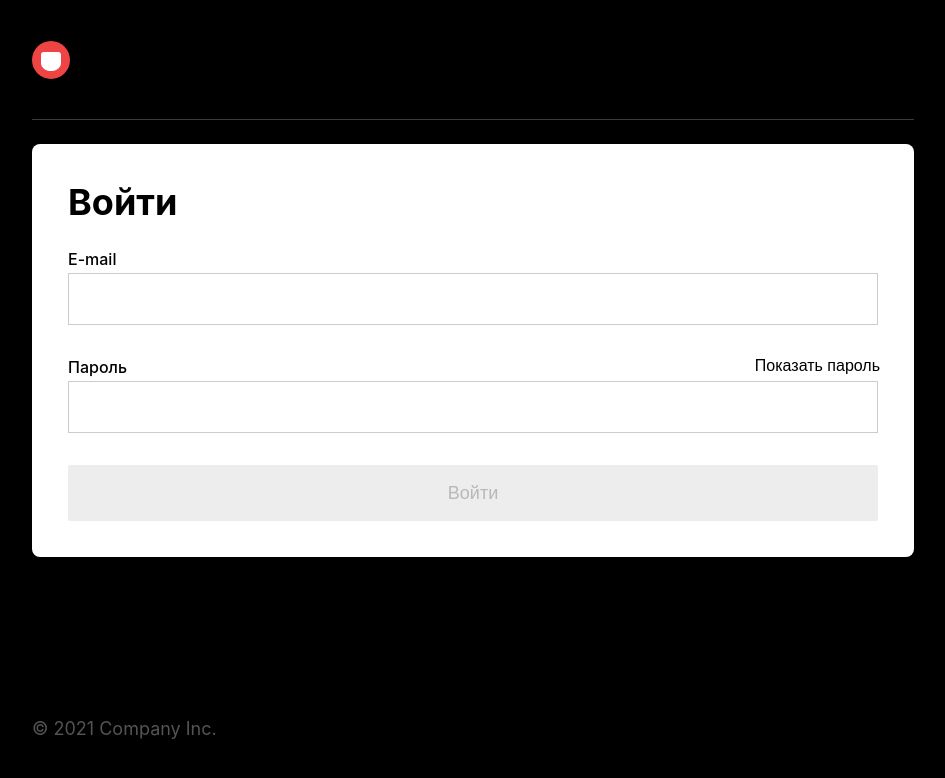
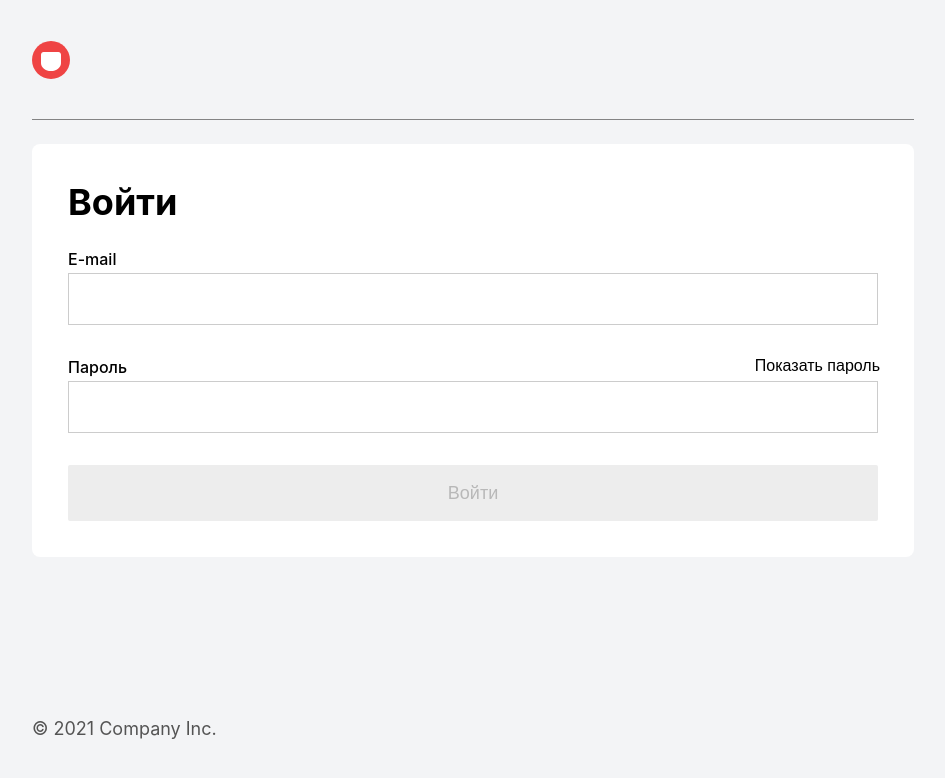
Before and after one commit to bautrukevich/auth-form, a React (Create React App) app: page / in a window 1280 px wide. Shown: the top 778 px of the page, without its empty margins (167-1112 px from the left). Built offline with nearby package versions, Linux system fonts and the light colour scheme; a web font is replaced by a local one.

Commit message:
fix: css (change background to gray)

```diff
--- a/src/components/page/page.module.css
+++ b/src/components/page/page.module.css
@@ -1,5 +1,5 @@
 .page {
-  background: #000;
+  background: #F3F4F6;
 }
 
 .page__content {
```
